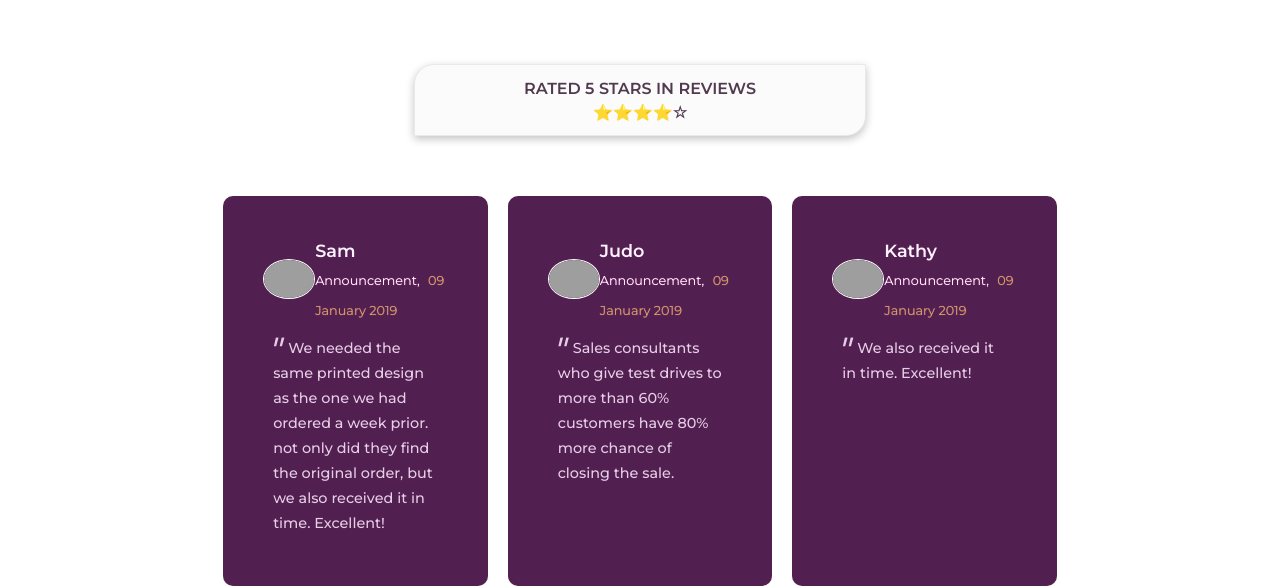
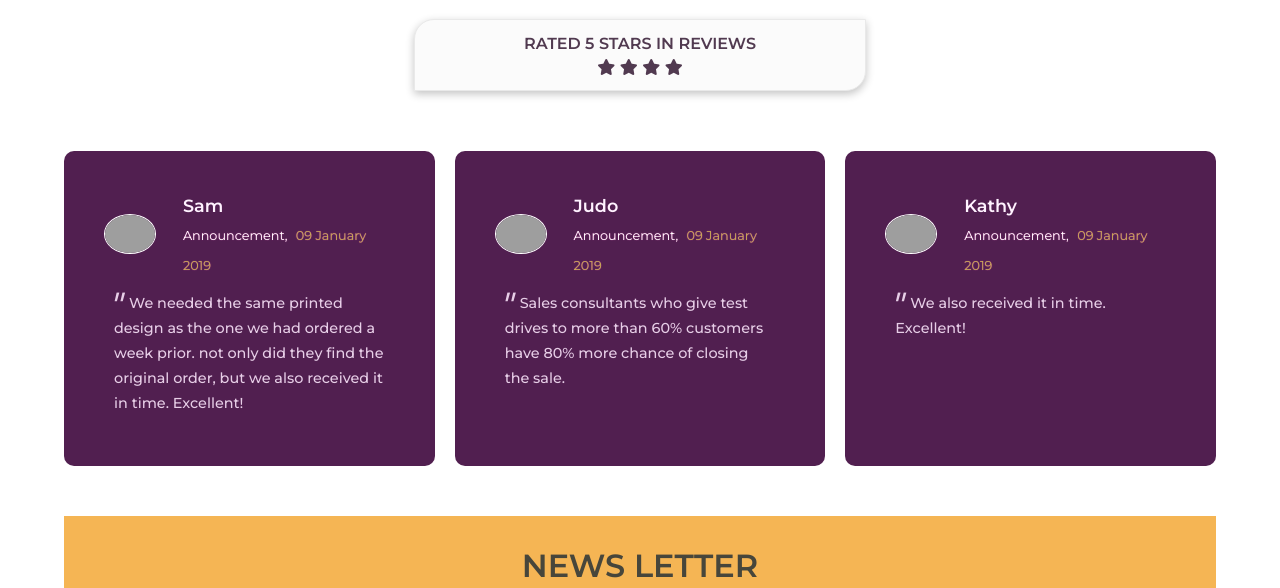
Before and after one commit to gpsarkar/html-basics, a plain HTML site: page assignment2/assignment-day-2.html in a window 1280 px wide. Shown: the part 216-804 px from the top of the page. Drawn offline with Linux system fonts and the light colour scheme; grey boxes are pictures that could not be loaded.

Commit message:
fontawesome

```diff
--- a/assignment2/assignment-day-2.html
+++ b/assignment2/assignment-day-2.html
@@ -10,6 +10,8 @@
   <link rel="preconnect" href="https://fonts.googleapis.com">
   <link rel="preconnect" href="https://fonts.gstatic.com" crossorigin>
   <link href="https://fonts.googleapis.com/css2?family=Montserrat:wght@300;400;500;600;700&display=swap" rel="stylesheet">
+
+  <link rel="stylesheet" href="https://cdnjs.cloudflare.com/ajax/libs/font-awesome/6.0.0-beta2/css/all.min.css">
 
 </head>
 <body>
@@ -28,7 +30,10 @@
       <div class="ratings-text">
         <p>Rated 5 Stars in Reviews</p>
         <div>
-          ⭐⭐⭐⭐☆
+          <i class="fa fa-star" aria-hidden="true"></i>
+          <i class="fa fa-star" aria-hidden="true"></i>
+          <i class="fa fa-star" aria-hidden="true"></i>
+          <i class="fa fa-star" aria-hidden="true"></i>
         </div>
       </div>
     </div>
--- a/assignment2/assignments.css
+++ b/assignment2/assignments.css
@@ -14,7 +14,7 @@ body {
 
 
 .container {
-  width: 60%;
+  width: 90%;
   display: flex;
   flex-direction: column;
   justify-content: flex-start;
```
